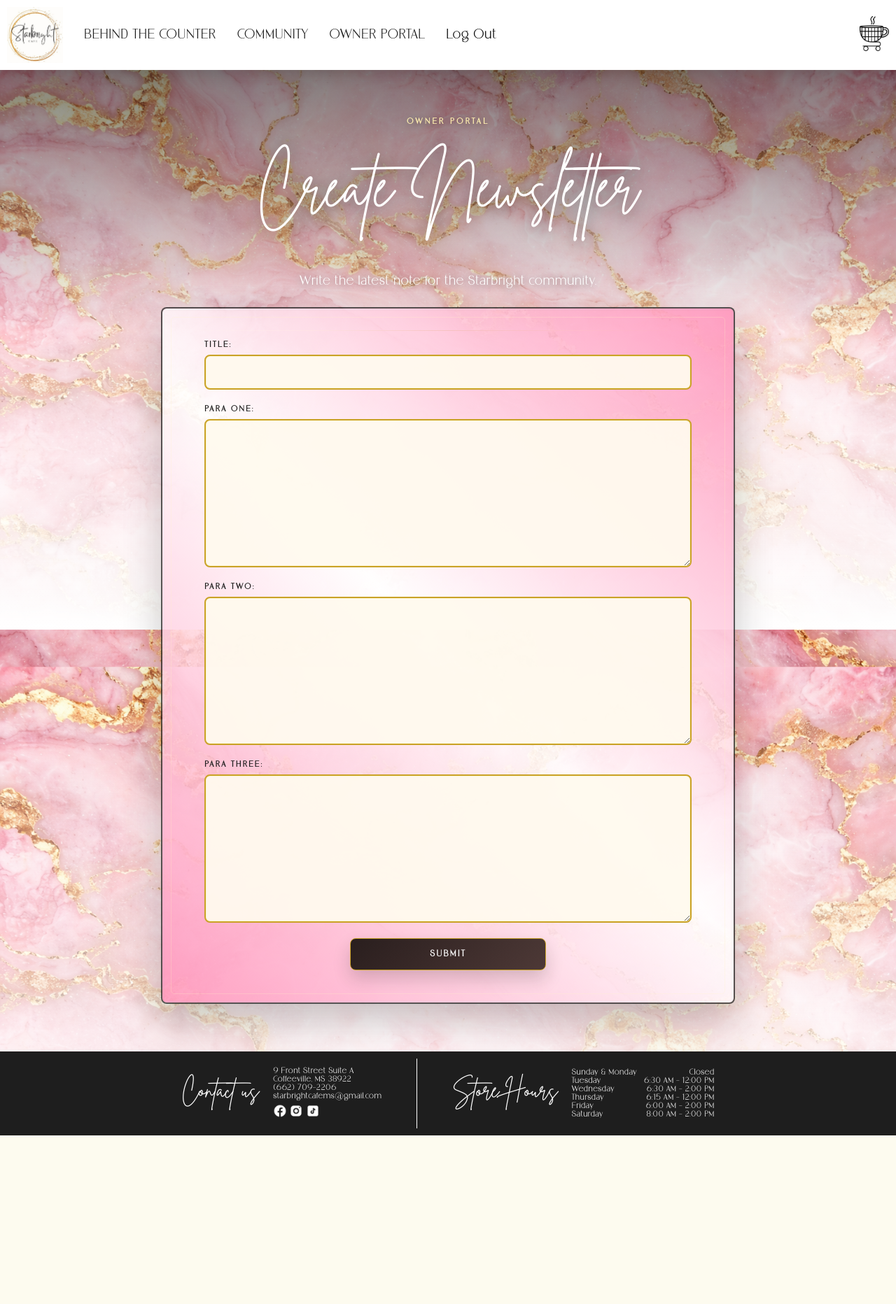
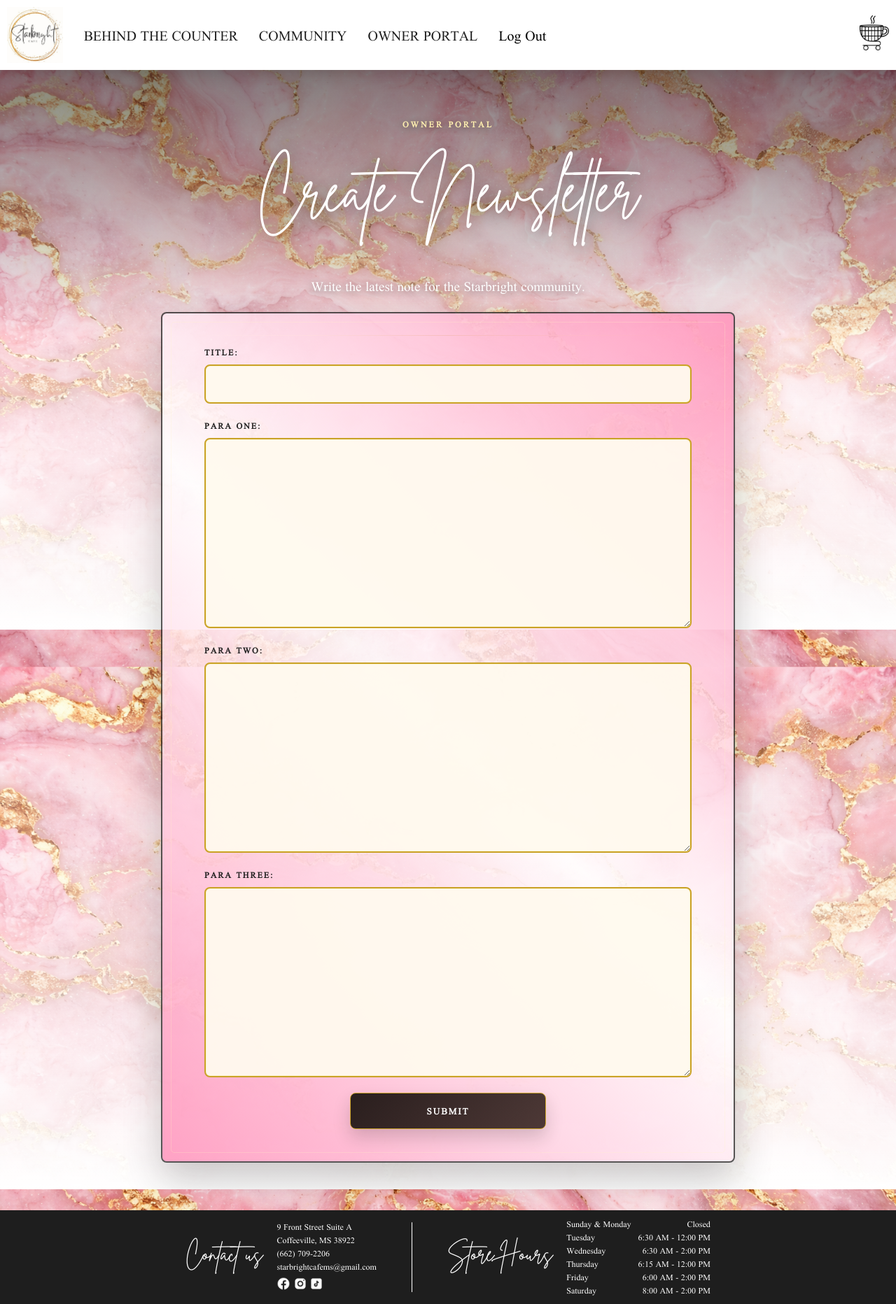
Before and after one commit to ChaseGreen98/starbright, a Django app: page /owner-portal/create-post/ in a window 1280 px wide. Shown: the whole page at 70% size. Before the commit the page ends 1623 px from the top, so only its background shows below. Run offline with Django 5.2, Linux system fonts and the light colour scheme; a user stored in the database is signed in.

Commit message:
font switch

```diff
--- a/app/static/styles.css
+++ b/app/static/styles.css
@@ -26,18 +26,18 @@ h1 {
 
 h2 {
     text-transform: uppercase;
-    font-family: Serenata;
+    font-family: Doulossil;
     font-weight: 250;
     color: rgb(30, 30, 30);
 }
 
 h3 {
-    font-family: Serenata;
+    font-family: Doulossil;
     color:rgb(30, 30, 30);
 }
 
 p, a {
-    font-family: Serenata;
+    font-family: Doulossil;
     color: rgb(30, 30, 30);
 }
 
@@ -96,7 +96,7 @@ body {
     justify-content: center;
     align-items: center;
     text-decoration: none;
-    font-family: Serenata;
+    font-family: Doulossil;
     font-size: 20px;
     height: 100px;
     padding: 0 15px;
@@ -334,7 +334,7 @@ body {
 }
 
 .preview-kicker {
-    font-family: Serenata;
+    font-family: Doulossil;
     font-size: 12px;
     font-weight: 700;
     letter-spacing: 2.5px;
@@ -404,7 +404,7 @@ body {
 
 .owner-portal-kicker {
     margin: 0 0 10px;
-    font-family: Serenata;
+    font-family: Doulossil;
     font-size: 12px;
     font-weight: 700;
     letter-spacing: 3px;
@@ -525,7 +525,7 @@ body {
 
 .newsletter-form-kicker {
     margin: 0 0 10px;
-    font-family: Serenata;
+    font-family: Doulossil;
     font-size: 12px;
     font-weight: 700;
     letter-spacing: 3px;
@@ -585,7 +585,7 @@ body {
 
 .newsletter-form-panel label {
     margin-bottom: 8px;
-    font-family: Serenata;
+    font-family: Doulossil;
     font-size: 12px;
     font-weight: 700;
     letter-spacing: 2px;
@@ -603,7 +603,7 @@ body {
     border-radius: 8px;
     background: rgba(255, 250, 239, 0.95);
     color: rgb(30 30 30);
-    font-family: Serenata;
+    font-family: Doulossil;
     font-size: 16px;
     box-shadow: inset 0 0 0 1px rgba(255, 244, 194, 0.7);
     transition: border-color 0.25s ease, box-shadow 0.25s ease, background 0.25s ease;
@@ -632,7 +632,7 @@ body {
     border-radius: 8px;
     background: linear-gradient(135deg, rgba(28, 20, 18, 0.94), rgba(58, 39, 35, 0.9));
     color: white;
-    font-family: Serenata;
+    font-family: Doulossil;
     font-size: 13px;
     font-weight: 700;
     letter-spacing: 2px;
@@ -685,7 +685,7 @@ body {
 
 .bio-kicker {
     margin: 0 0 10px;
-    font-family: Serenata;
+    font-family: Doulossil;
     font-size: 12px;
     font-weight: 700;
     letter-spacing: 3px;
@@ -964,7 +964,7 @@ body {
 
 .community-kicker {
     margin: 0;
-    font-family: Serenata;
+    font-family: Doulossil;
     font-size: 12px;
     font-weight: 700;
     letter-spacing: 3px;
@@ -1046,7 +1046,7 @@ body {
 .community-quote p {
     max-width: 760px;
     margin: 0 auto;
-    font-family: Serenata;
+    font-family: Doulossil;
     font-style: italic;
     font-size: 30px;
     line-height: 1.1;
```
